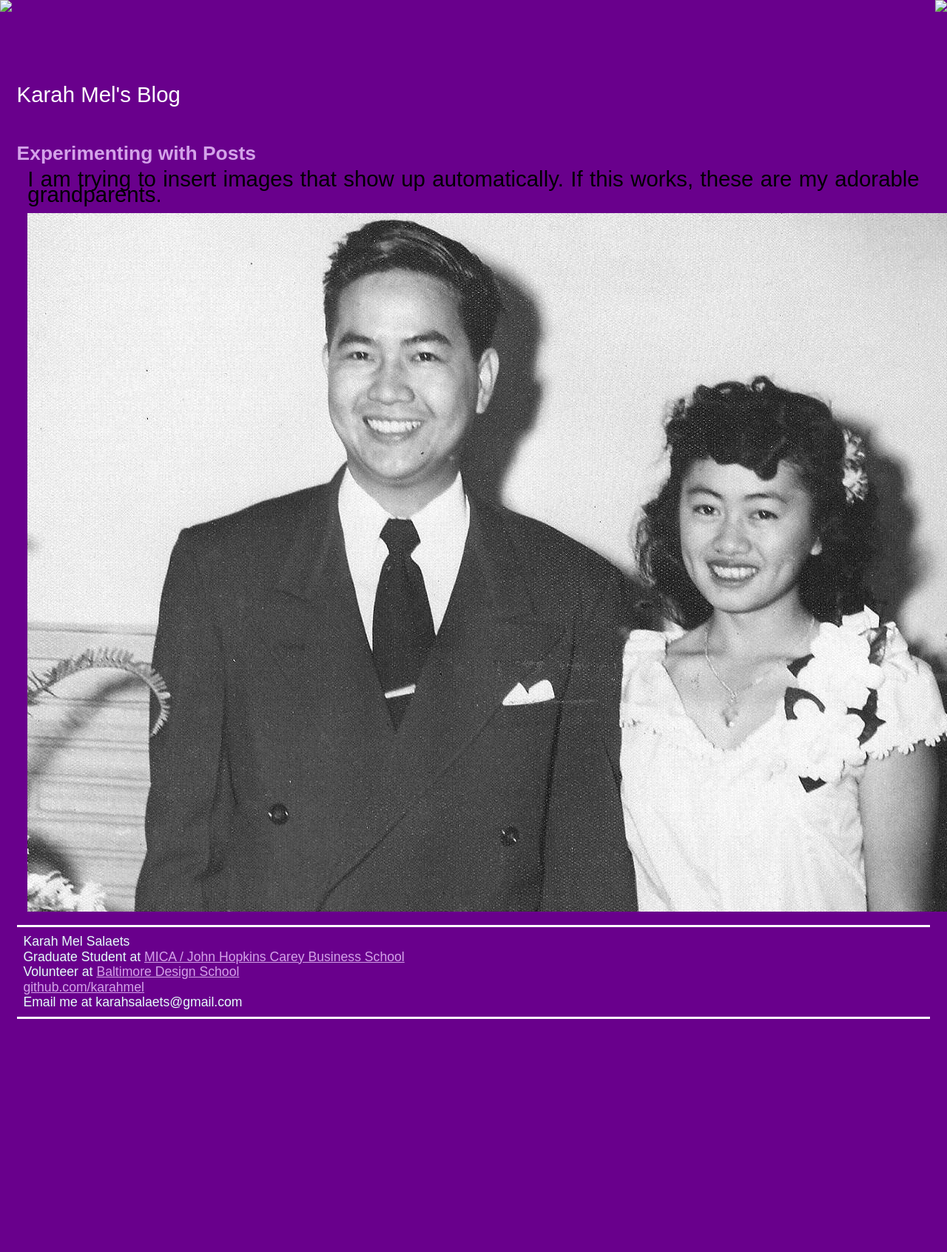
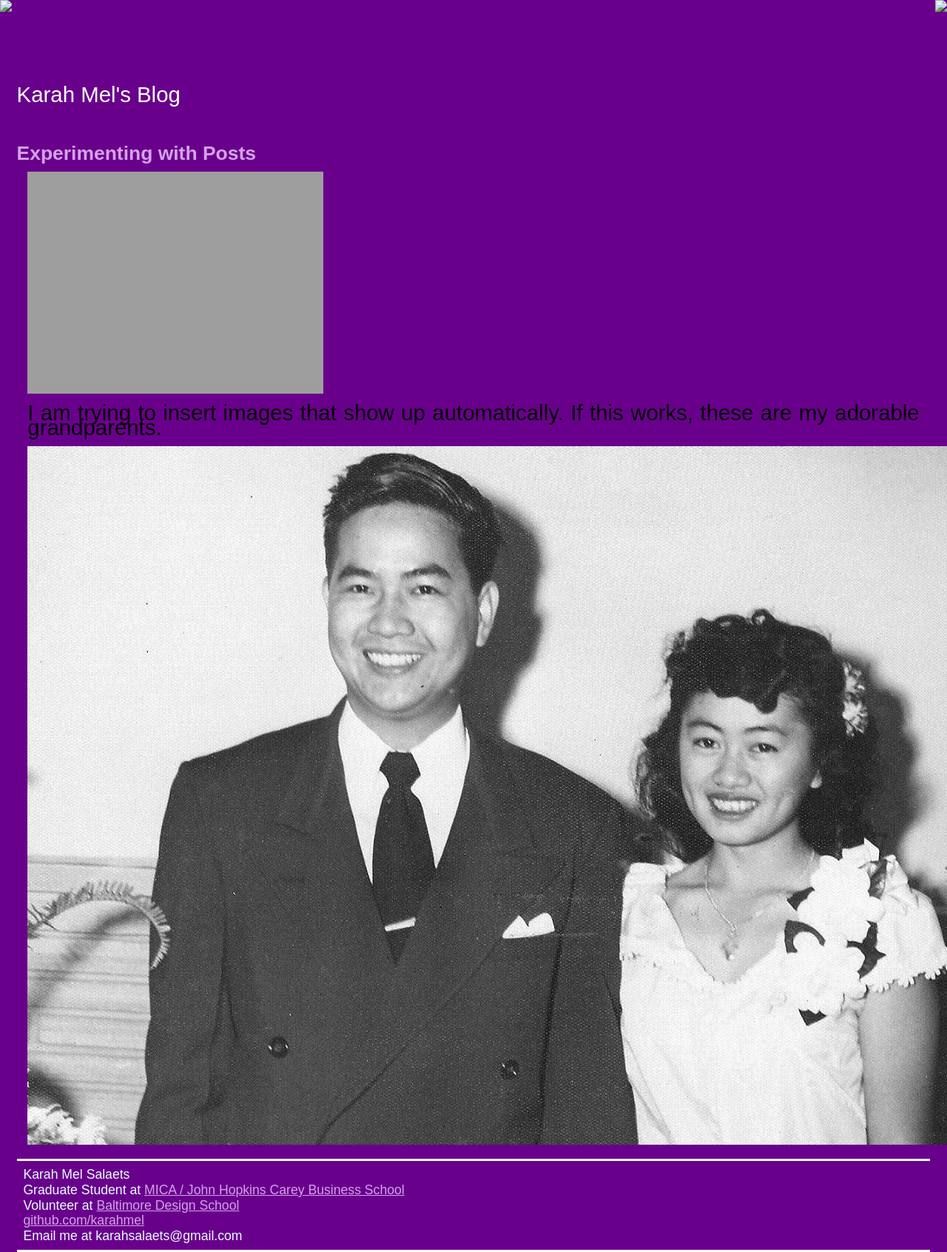
Before and after one commit to Karahmel/Blog, a Jekyll site: the page built from _posts/2014-11-1-Post-1.md, in a window 1280 px wide. Shown: the whole page at 74% size. Built offline with Jekyll 4.4.1, drawn with Linux system fonts in a browser that asks for light colours; Markdown is read by kramdown in place of the engine named in the settings; before the commit the page ends 1377 px from its top, so only the background shows below that.

Commit message:
Update 2014-11-1-Post-1.md

```diff
--- a/_posts/2014-11-1-Post-1.md
+++ b/_posts/2014-11-1-Post-1.md
@@ -10,6 +10,7 @@
 
 
 
+![](http://karahmel.github.io/Blog/images/stripe.jpg)
 
 
 
```
